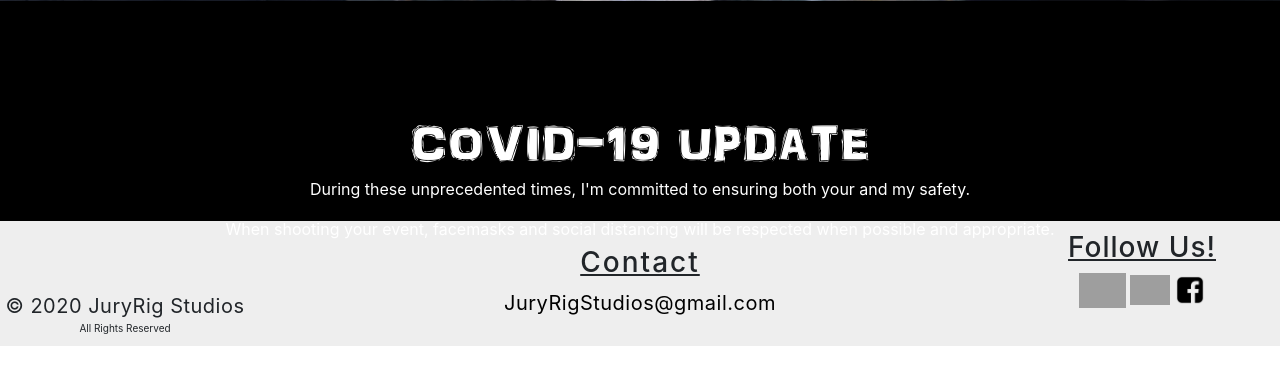
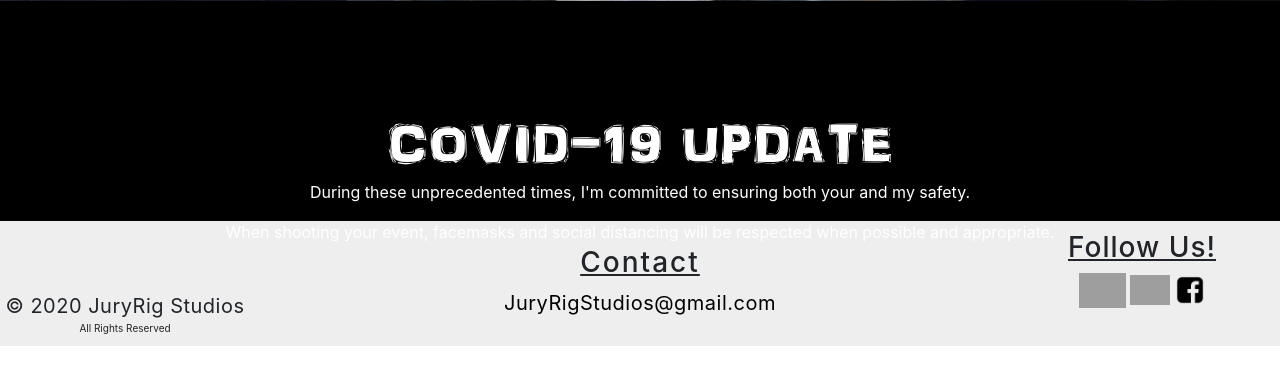
Before and after one commit to Xlrcrash1/JuryRigTest, a PHP site: page / in a window 1280 px wide. Shown: the part 659-1031 px from the top of the page. Run offline with PHP 8.4, Linux system fonts and the light colour scheme; some libraries are stand-ins or nearby versions; grey boxes are pictures that could not be loaded.

Commit message:
covid text size edit

```diff
--- a/style.css
+++ b/style.css
@@ -113,7 +113,7 @@
 
 .CovidUpdate h3{
 
-    font-size: 50px;
+    font-size: 55px;
 }
 
 @font-face {
```
